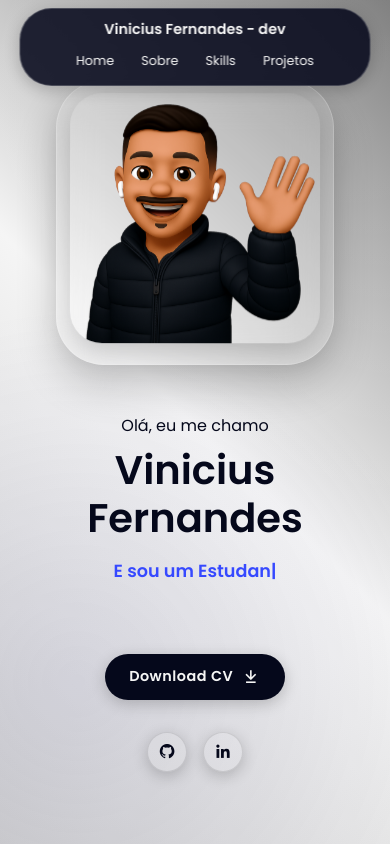
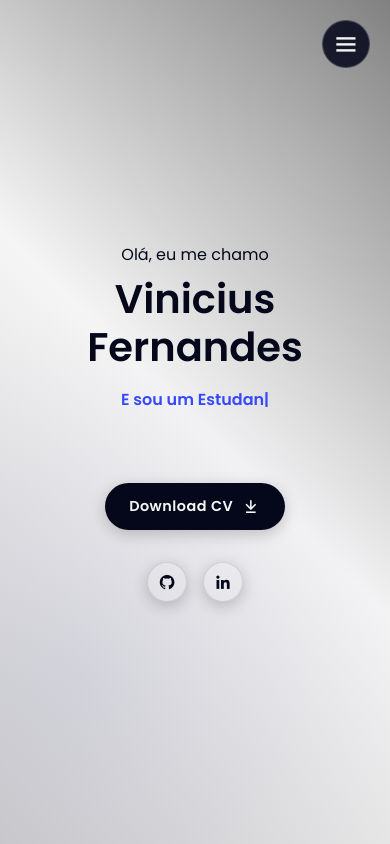
Before and after one commit to fxrnandes/portfolio, a React (Create React App) app: page / in a window 390 px wide. Shown: the top 844 px of the page. Built offline with nearby package versions, Linux system fonts and the light colour scheme.

Commit message:
feat: initial mobile header

```diff
--- a/src/components/header.js
+++ b/src/components/header.js
@@ -11,21 +11,27 @@ const Header = () => {
     setMenuActive(!menuActive);
   };
 
+  const handleLinkClick = () => {
+    setMenuActive(false); // Fecha o menu ao clicar em um link
+  };
+
   return (
-    <header>
-      <div className="logo">Vinicius Fernandes - dev</div>
-      <nav className={`navbar ${menuActive ? 'active' : ''}`}>
-        <a href="#home">Home</a>
-        <a href="#about">Sobre</a>
-        <a href="#skills">Skills</a>
-        <a href="#projects">Projetos</a>
-      </nav>
+    <>
       <div
         id="menu-icon"
-        className={`bx ${menuActive ? 'bx-x close' : 'bx-menu'}`}
+        className={`bx ${menuActive ? 'bx-x active' : 'bx-menu'}`}
         onClick={toggleMenu}
-      ></div>
-    </header>
+      >
+      </div>
+      <header>
+        <nav className={`navbar ${menuActive ? 'active' : ''}`}>
+          <a href="#home" onClick={handleLinkClick}>Home</a>
+          <a href="#about" onClick={handleLinkClick}>Sobre</a>
+          <a href="#skills" onClick={handleLinkClick}>Skills</a>
+          <a href="#projects" onClick={handleLinkClick}>Projetos</a>
+        </nav>
+      </header>
+    </>
   );
 };
 
--- a/src/styles/header.css
+++ b/src/styles/header.css
@@ -58,6 +58,8 @@ header {
     font-size: 3.6rem;
     color: var(--gray);
     display: none;
+    cursor: pointer;
+    transition: all 0.3s ease;
   }
 
   /* Media Queries para tornar o header responsivo */
@@ -94,21 +96,24 @@ header {
   /* Telas menores que 480px (celulares em modo retrato) */
   @media (max-width: 480px) {
     header {
-      top: 0.5rem;
-      width: 98%;
-      padding: 0.6rem 0.5rem;
+      display: none;
     }
 
-    .logo {
-      font-size: 0.9rem;
-    }
-
-    .navbar {
-      gap: 0.5rem;
-    }
-
-    .navbar a {
-      font-size: 0.8rem;
-      padding: 0.3rem 0.6rem;
+    #menu-icon {
+      position: fixed;
+      top: 20px;
+      right: 20px;
+      display: block;
+      font-size: 1.8rem;
+      color: var(--white);
+      background: var(--dark-blue-glass);
+      cursor: pointer;
+      border: 1px solid var(--border-color);
+      border-radius: 50%;
+      width: 3rem;
+      height: 3rem;
+      z-index: 9999;
+      text-align: center;
+      line-height: 3rem;
     }
   }
--- a/src/styles/home.css
+++ b/src/styles/home.css
@@ -351,13 +351,14 @@
       font-size: 1.1rem;
     }
 
-    .home-img-container {
-      padding: 0.8rem;
+
+    .home-img {
+      display: none;
     }
 
     .home-container .typed-container {
       max-width: 380px;
-      font-size: 1.1rem;
+      font-size: 1rem;
       white-space: normal;
     }
   }
```
